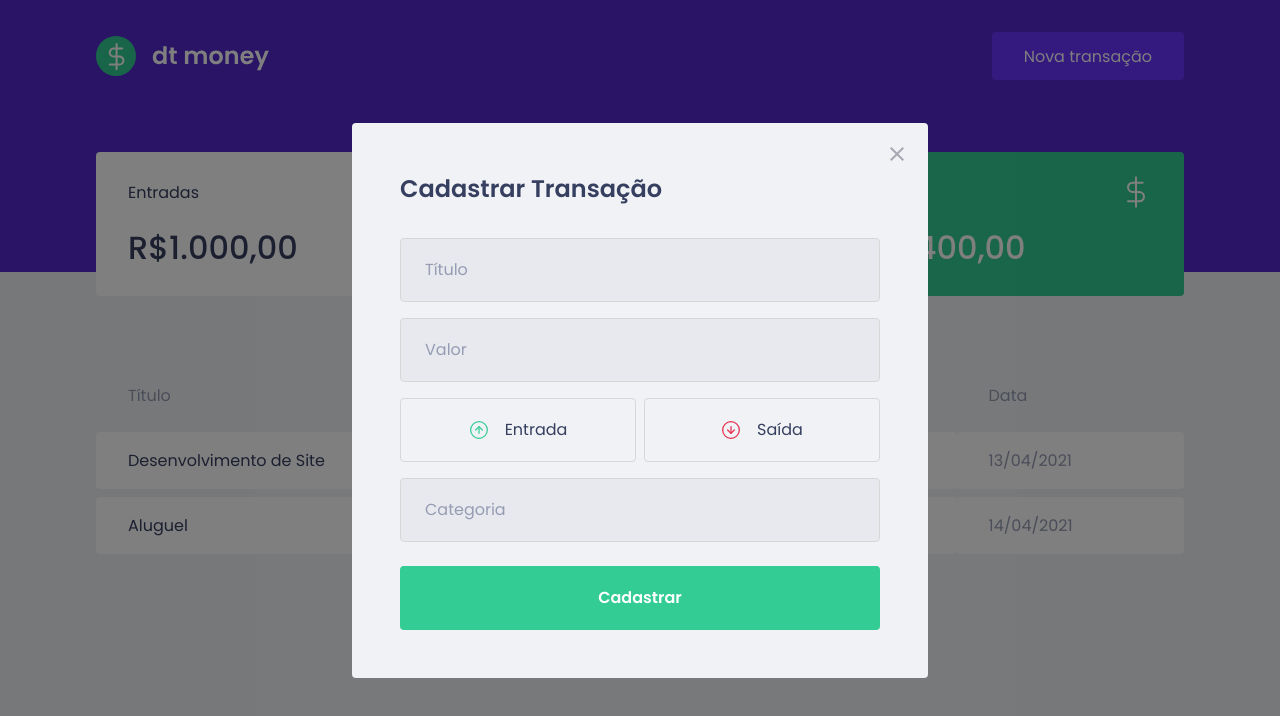
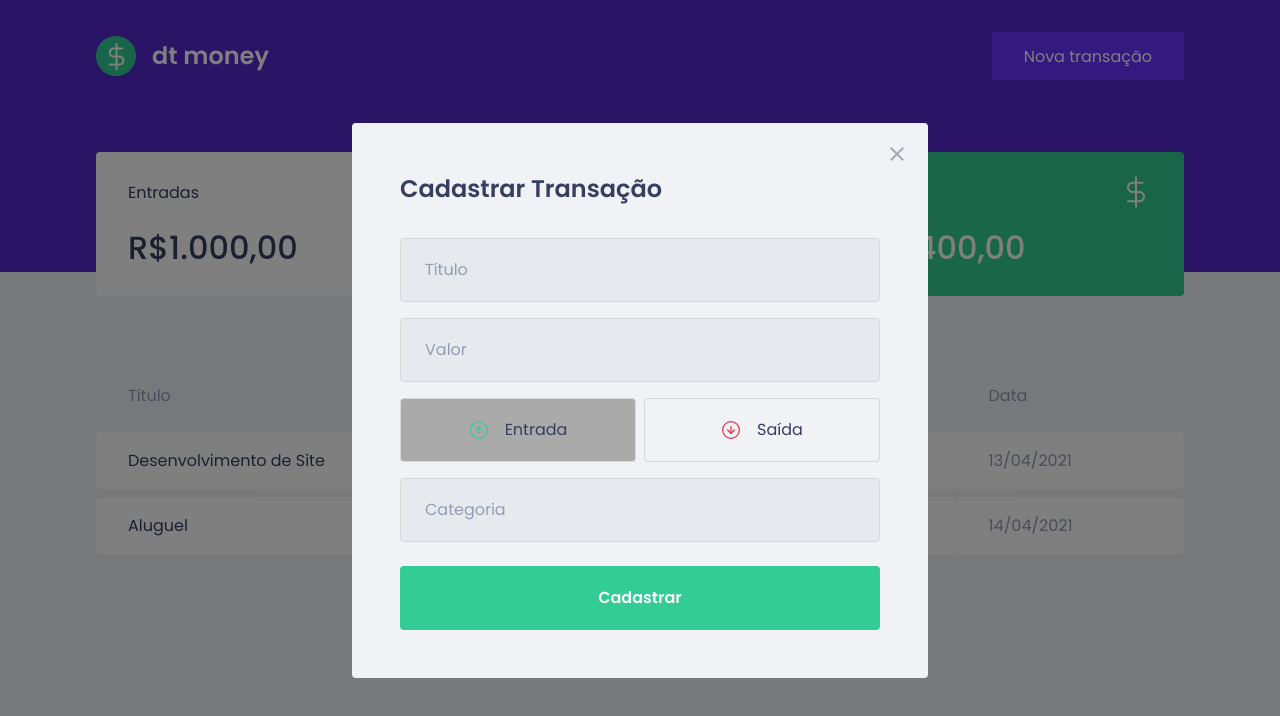
Before and after one commit to SavioNicodemos/02-dtmoney, a React (Create React App) app: page / in a window 1280 px wide. Both pictures are taken after a click on the button "Nova transação". Shown: the top 716 px of the page. Built offline with nearby package versions, Linux system fonts and the light colour scheme; no server answers; what miragejs would draw is missing.

Commit message:
Configured radio in transaction buttons

```diff
--- a/src/components/NewTransactionModal/index.tsx
+++ b/src/components/NewTransactionModal/index.tsx
@@ -1,8 +1,9 @@
+import { useState } from "react";
 import Modal from "react-modal";
 import closeImg from '../../assets/close.svg'
 import incomeImg from '../../assets/income.svg'
 import outcomeImg from '../../assets/outcome.svg'
-import { Container, TransactionTypeContainer } from "./styles";
+import { Container, RadioBox, TransactionTypeContainer } from "./styles";
 
 interface NewTransactionModalProps {
   isOpen: boolean;
@@ -10,6 +11,8 @@
 }
 
 export function NewTransactionModal({isOpen, onRequestClose}: NewTransactionModalProps) {
+  const [type, setType] = useState('deposit');
+
   return(
     <Modal
       isOpen={isOpen}
@@ -31,15 +34,23 @@
         <input type="number" placeholder="Valor" />
 
         <TransactionTypeContainer>
-          <button type="button">
+          <RadioBox
+            type="button"
+            onClick={() => setType('deposit')}
+            isActive={type === 'deposit'}
+          >
             <img src={incomeImg} alt="Entrada" />
             <span>Entrada</span>
-          </button>
+          </RadioBox>
 
-          <button type="button">
+          <RadioBox
+            type="button"
+            onClick={() => setType('withdraw')}
+            isActive={type === 'withdraw'}
+          >
             <img src={outcomeImg} alt="Saída" />
             <span>Saída</span>
-          </button>
+          </RadioBox>
         </TransactionTypeContainer>
 
         <input type="text" placeholder="Categoria" />
--- a/src/components/NewTransactionModal/styles.ts
+++ b/src/components/NewTransactionModal/styles.ts
@@ -54,13 +54,18 @@
   display: grid;
   grid-template-columns: 1fr 1fr;
   gap: 0.5rem;
+`;
 
-  button {
+interface RadioBoxProps {
+  isActive: boolean;
+}
+
+export const RadioBox = styled.button<RadioBoxProps>`
   height: 4rem;
   border: 1px solid #d7d7d7;
   border-radius: 0.25rem;
 
-    background: transparent;
+  background: ${(props) => props.isActive ? '#aaa' : 'transparent'};
 
   display: flex;
   align-items: center;
@@ -83,5 +88,4 @@
     font-size: 1rem;
     color: var(--text-title);
   }
-  }
 `;
```
Lines whose indentation alone changed are shown as unchanged.
